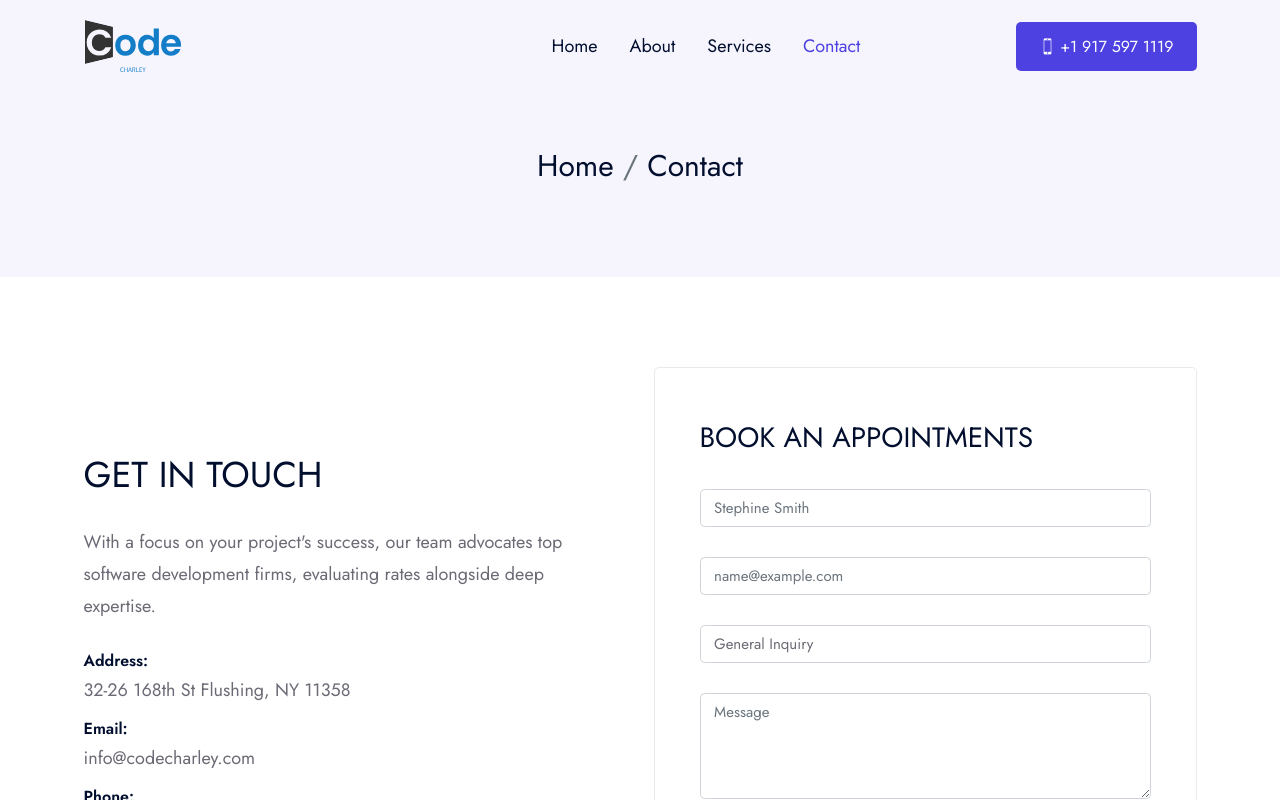
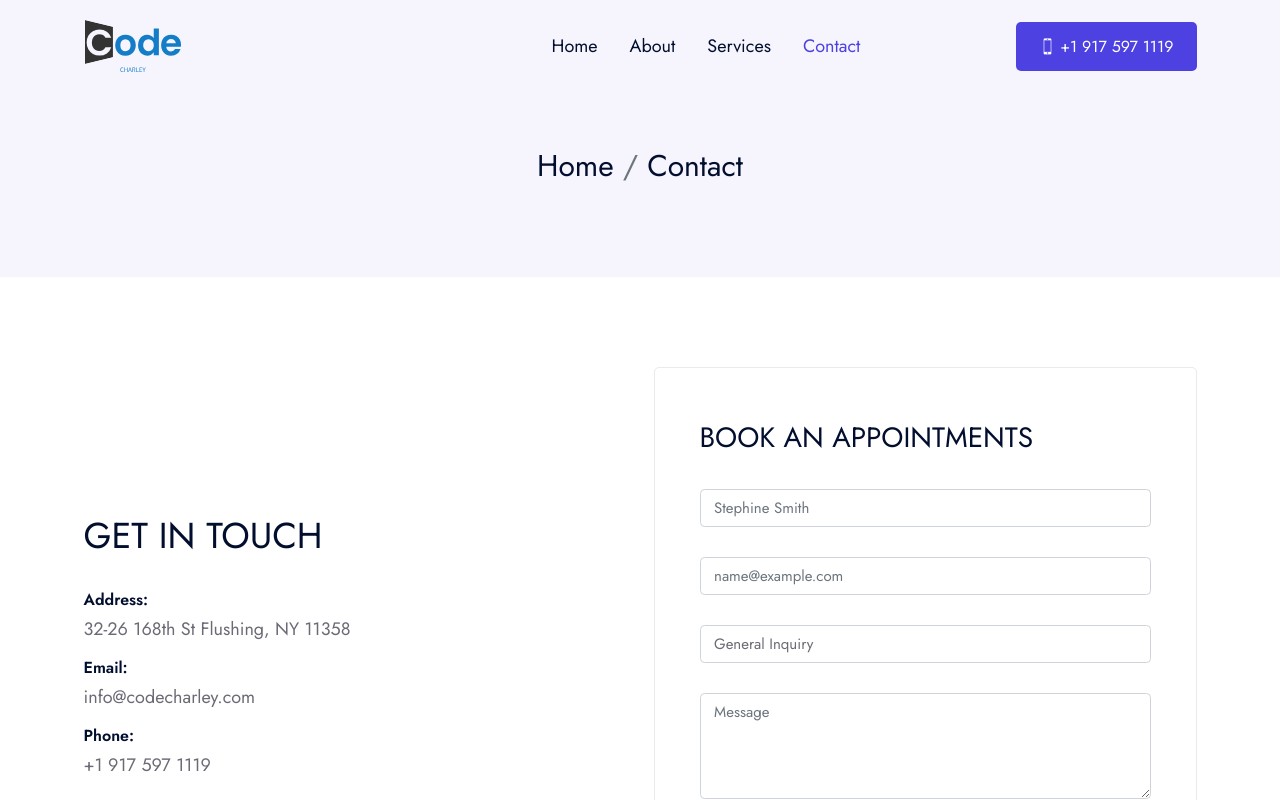
Before and after one commit to charlespark4393/codecharley_frontv2, a React (Create React App) app: page /contact in a window 1280 px wide. Shown: the top 800 px of the page. Built offline with nearby package versions, Linux system fonts and the light colour scheme.

Commit message:
contact info upgrade

```diff
--- a/src/pages/contact/ContactInfo.js
+++ b/src/pages/contact/ContactInfo.js
@@ -7,8 +7,6 @@ const ContactInfo = (props) => {
         <div className={contactBoxClass ? contactBoxClass : 'ras-contact-address'}>
             <Fade left>
                 <h2>GET IN TOUCH</h2>
-                <p>With a focus on your project's success, our team advocates top software development firms, evaluating rates alongside deep expertise.</p>
-
                 <h6 className="mb-0">Address:</h6>
                 <p className="mb-10">32-26 168th St Flushing, NY 11358</p>
                 <h6 className="mb-0">Email:</h6>
```
